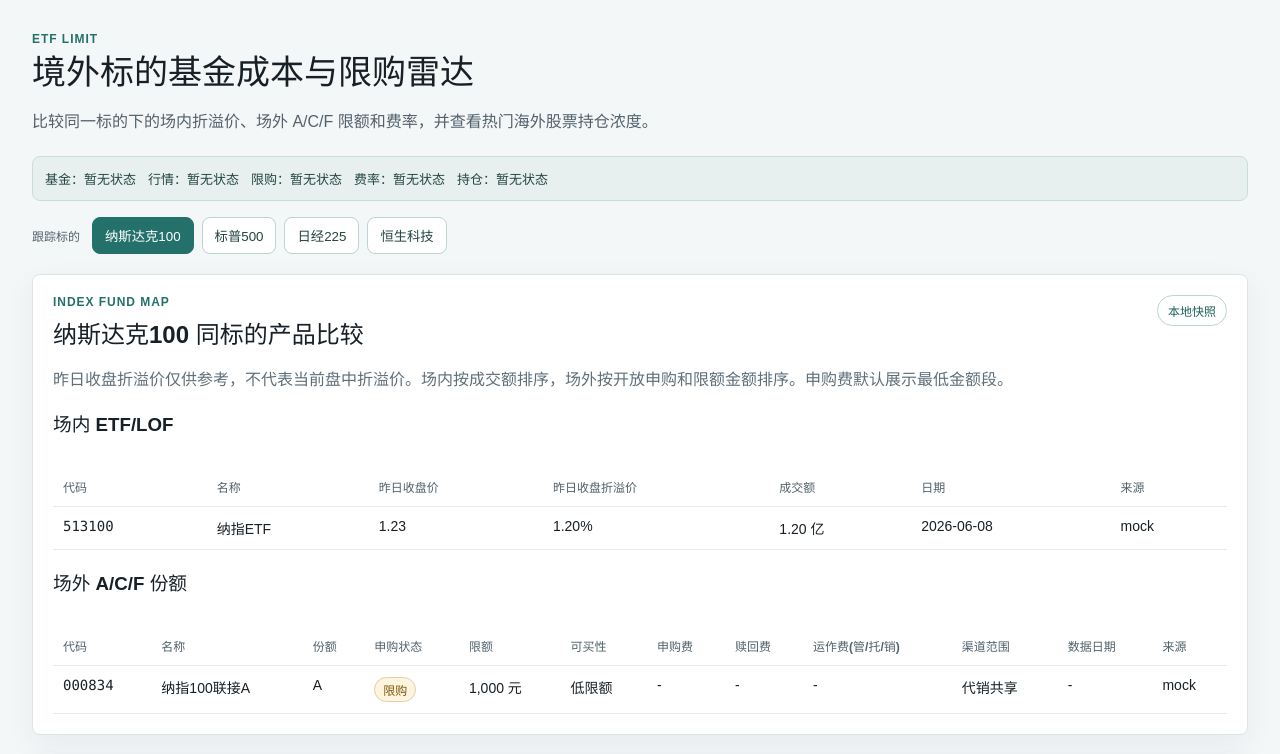
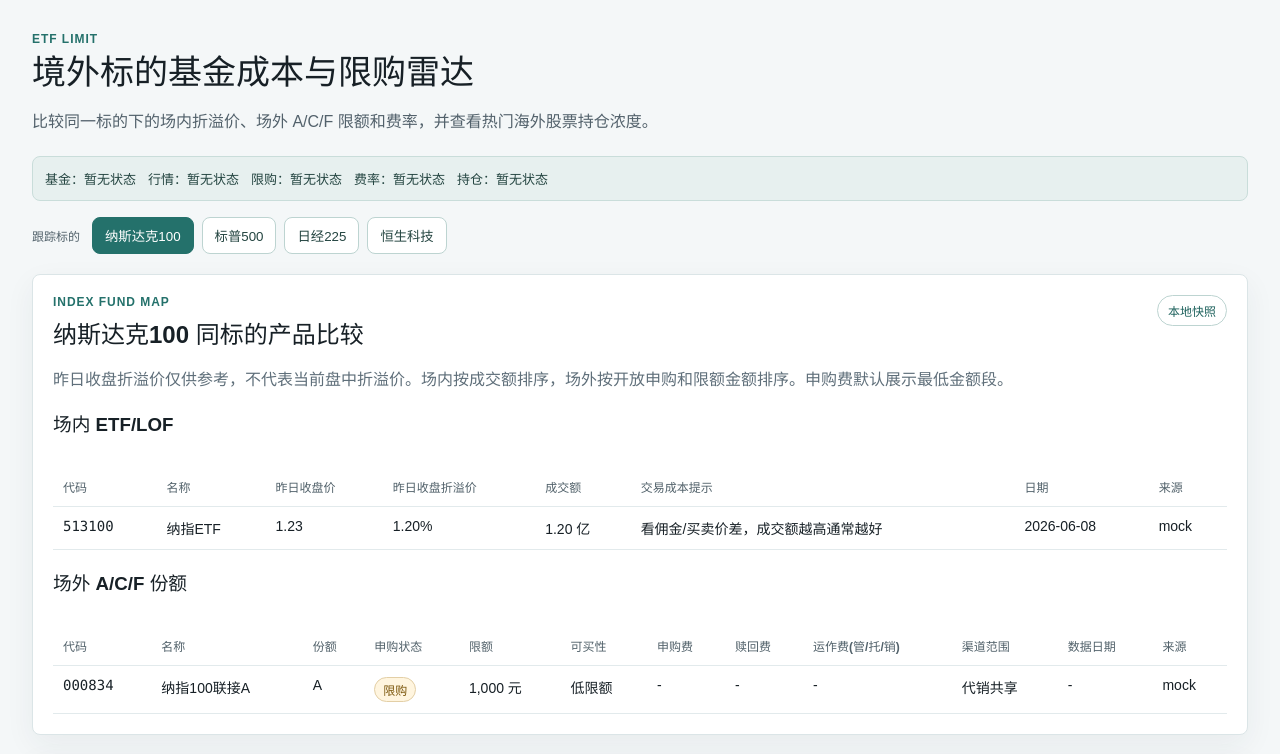
Before and after one commit to shirleynju80-max/globaletf, a React (Vite) app: page / in a window 1280 px wide. Shown: the top 754 px of the page. Built offline with nearby package versions, Linux system fonts and the light colour scheme; no server answers.

Commit message:
Show on-exchange trading cost context

```diff
--- a/src/ui/IndexComparison.tsx
+++ b/src/ui/IndexComparison.tsx
@@ -27,6 +27,7 @@
               <th>昨日收盘价</th>
               <th>昨日收盘折溢价</th>
               <th>成交额</th>
+              <th>交易成本提示</th>
               <th>日期</th>
               <th>来源</th>
             </tr>
@@ -34,7 +35,7 @@
           <tbody>
             {data.onExchange.length === 0 ? (
               <tr>
-                <td colSpan={7}>暂无{targetName}场内 ETF/LOF 数据</td>
+                <td colSpan={8}>暂无{targetName}场内 ETF/LOF 数据</td>
               </tr>
             ) : (
               data.onExchange.map((row) => (
@@ -44,6 +45,7 @@
                   <td>{row.closePrice}</td>
                   <td>{row.closingPremiumDiscountRate == null ? "同日净值缺失" : formatPercent(row.closingPremiumDiscountRate)}</td>
                   <td>{formatCurrency(row.turnover)}</td>
+                  <td>{formatTradingCostHint(row.turnover)}</td>
                   <td>{row.tradeDate}</td>
                   <td>{row.source}</td>
                 </tr>
@@ -132,6 +134,11 @@
   return "";
 }
 
+function formatTradingCostHint(turnover?: number | null): string {
+  if (turnover == null) return "成交额缺失";
+  return "看佣金/买卖价差，成交额越高通常越好";
+}
+
 function formatPurchasePriority(row: { status?: string; limitAmountYuan?: number | null; shareClass?: string | null }): string {
   if (row.status === "open") return "优先";
   if (row.status === "suspended") return "不可申购";
```
Also changed, not shown: 1 other file (tests, documents, lock files or other folders).
